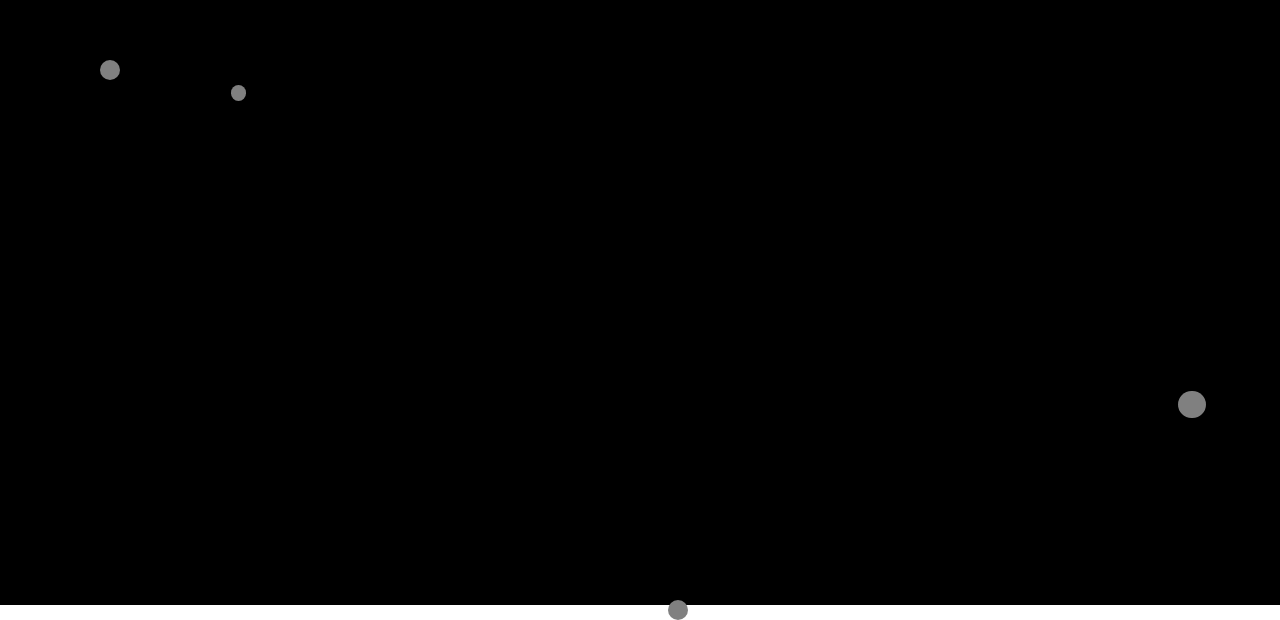
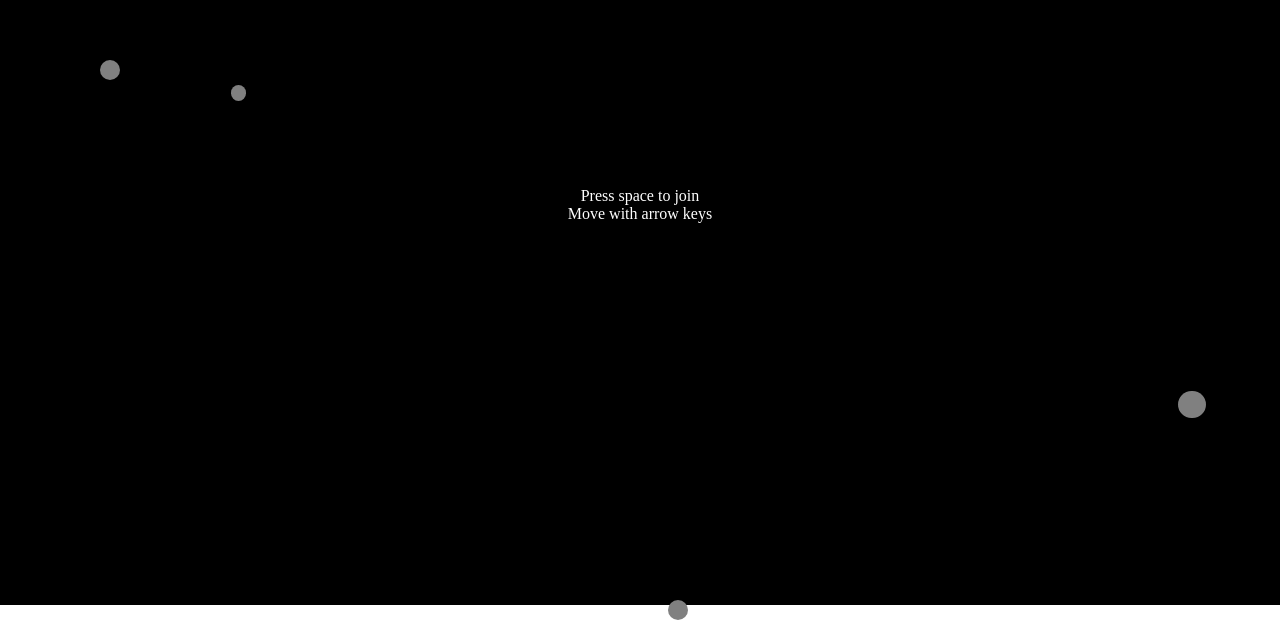
Before and after one commit to stanley-roache/physics-game, a plain HTML site: page game/game.html in a window 1280 px wide. Shown: the part 195-815 px from the top of the page. Drawn offline with nearby package versions, Linux system fonts and the light colour scheme.

Commit message:
added instructions and player startpoint responds to window resize

```diff
--- a/game/game.css
+++ b/game/game.css
@@ -15,11 +15,26 @@ html, body {
   padding: none;
 }
 
+#instructions {
+  align-items: center;
+  text-align: center;
+  display: flex;
+  justify-content: center;
+  height: 100%;
+  z-index: 100;
+  transition: all 5s;
+  background: none;
+  color: white;
+}
+
+.hidden {
+  opacity: 0;
+}
+
 .blob {
   border-radius: 50%;
   background: grey;
   position: absolute;
-  z-index: 100;
   display: block;
 }
 
--- a/game/game.html
+++ b/game/game.html
@@ -11,6 +11,10 @@
     <script type="text/javascript" src="game.js"></script>
   </head>
   <body onresize="updateWindowSize">
-    <div id="game-display"></div>
+    <div id="game-display">
+      <div id='instructions' class="hidden">
+        Press space to join<br>Move with arrow keys
+      </div>
+    </div>
   </body>
 </html>
--- a/game/game.js
+++ b/game/game.js
@@ -30,13 +30,15 @@ window.onload = function() {
   gameWindow = document.getElementById('game-display');
   updateWindowSize();
 
-  initialPos = [windowSize.horizontal/2, windowSize.vertical/2];
-
   // createPlayer();
 
   document.addEventListener('keydown', keyDown, false);
   document.addEventListener('keyup', keyUp, false);
   document.addEventListener('keypress', keyPress, false);
+
+  window.addEventListener('resize', updateWindowSize, false);
+
+  toggleInstructions();
 
   iteration();
 };
@@ -49,6 +51,10 @@ function createPlayer() {
     [0,0],
     true
   );
+}
+
+function toggleInstructions() {
+  document.getElementById('instructions').classList.toggle('hidden');
 }
 
 // this function gets called several times a second and has to loop through everything to make the game real time
@@ -89,6 +95,7 @@ function iteration() {
           // eaten! in this case we keep checking if this blob eats anything else so there is no continue statement
           blobs[i] = blobs[i].consume(player);
           player = null;
+          toggleInstructions();
         }
       }
     }
@@ -151,9 +158,10 @@ function repopulate() {
 }
 
 function updateWindowSize() {
-  var windowDimensions = gameWindow.getBoundingClientRect();
+  let windowDimensions = document.getElementById('game-display').getBoundingClientRect();
   windowSize.horizontal = windowDimensions.width;
   windowSize.vertical   = windowDimensions.height;
+  initialPos = [windowSize.horizontal/2, windowSize.vertical/2];
 }
 
 // When key pressed
@@ -188,6 +196,7 @@ function keyUp(e) {
 function keyPress(e) {
   if ( (!player) && (e.keyCode === 32) ) {
     createPlayer();
+    toggleInstructions();
   }
 }
 
```
